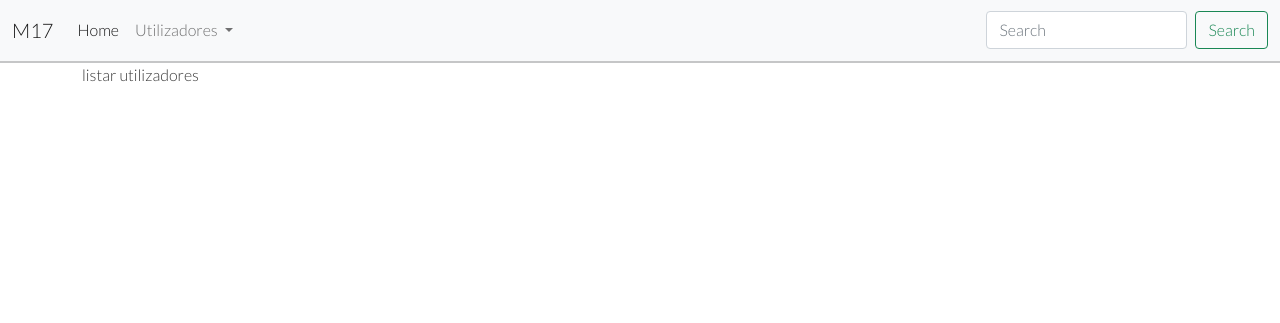
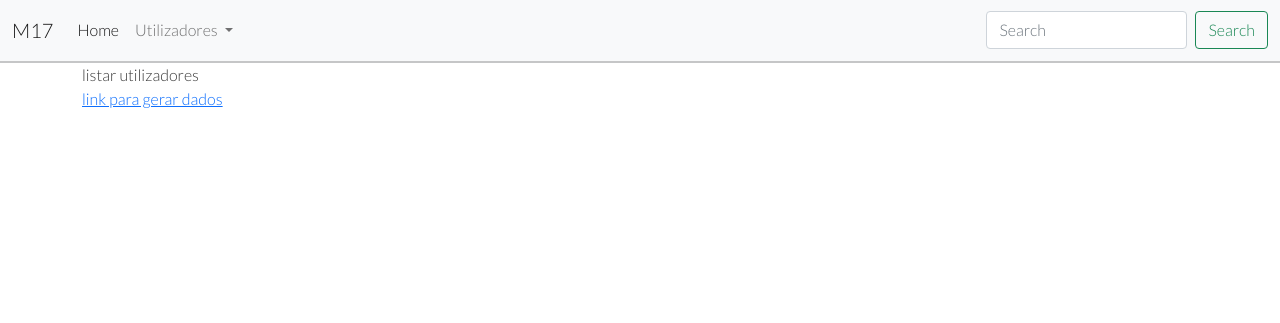
Before and after one commit to am-smm/exemplo.pdo.aulas, a PHP site: page /pages/utilizadores/listar_utilizadores.php in a window 1280 px wide. Shown: the top 323 px of the page. Run offline with PHP 8.4, Linux system fonts and the light colour scheme; some libraries are stand-ins or nearby versions.

Commit message:
Estrutura base

```diff
--- a/pages/utilizadores/listar_utilizadores.php
+++ b/pages/utilizadores/listar_utilizadores.php
@@ -10,6 +10,8 @@ require_once PAGE_NAVBAR;
     <div class="row">
         <div class="col">
             listar utilizadores
+            <br>
+            <a href="https://generatedata.com/generator">link para gerar dados</a>
         </div>
     </div>
 
```
